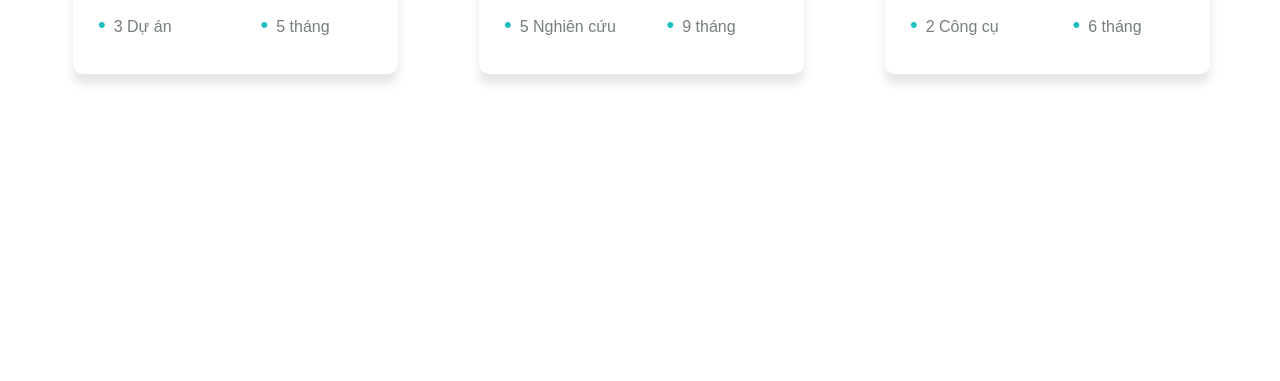
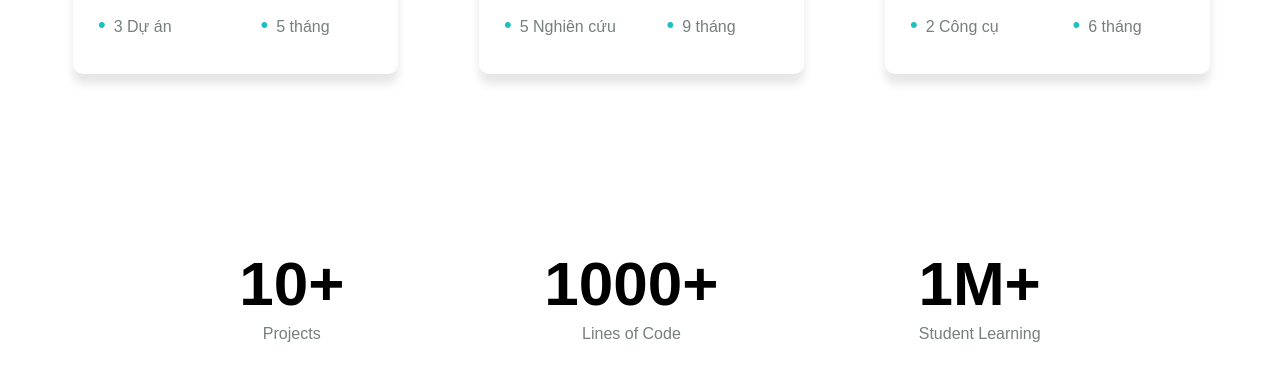
Before and after one commit to trongDP-lead-git/html_css, a plain HTML site: page index.html in a window 1280 px wide. Shown: the part 2336-2717 px from the top of the page. Drawn offline with Linux system fonts and the light colour scheme.

Commit message:
countdown

```diff
--- a/css/style.css
+++ b/css/style.css
@@ -376,3 +376,21 @@ li {
   font-size: 22px;
   margin-right: 8px;
 }
+
+.countdown {
+  display: flex;
+  margin-top: 300px;
+  gap: 200px;
+  justify-content: center;
+}
+
+.countdown h2 {
+  font-size: 62px;
+  font-weight: 600;
+  margin-bottom: 11px;
+}
+
+.countdown p {
+  color: #767e7e;
+  text-align: center;
+}
--- a/index.html
+++ b/index.html
@@ -146,5 +146,23 @@
                 </div>
               </div>
              </div>
+
+             <!--     CountDown ============ -->
+             <div class="main-content">
+              <div class="countdown">
+                <div class="content1">
+                  <h2 >10+</h2>
+                  <p>Projects</p>
+                </div>
+                <div class="content2">
+                  <h2 >1000+</h2>
+                  <p>Lines of Code</p>
+                </div>
+                <div class="content3">
+                  <h2 >1M+</h2>
+                  <p>Student Learning</p>
+                </div>
+              </div>
+             </div>
   </body>
 </html>
```
